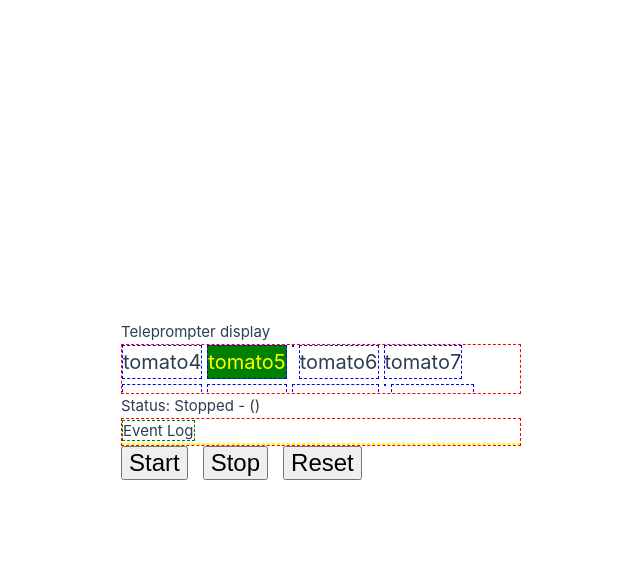
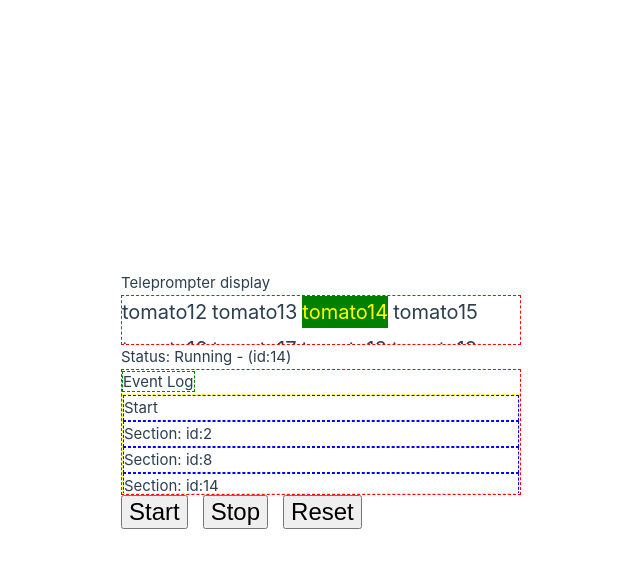
Before and after one commit to The1Krutz/kcm_homework, a Vue app: page / in a window 1280 px wide. Both pictures are taken after a click on the button "Start". Shown: the top 568 px of the page, without its empty margins (319-959 px from the left). Built offline with nearby package versions, Linux system fonts and the light colour scheme; the HTML template or start-up script is replaced by a standard one.

Commit message:
got the status log mostly working

```diff
--- a/src/App.vue
+++ b/src/App.vue
@@ -13,7 +13,7 @@ import {
 } from './components/types';
 import { sampleScript, TokenizeScript } from './components/data';
 
-const debugEvents: Ref<PrompterEvent[]> = ref([]);
+const eventHistory: Ref<PrompterEvent[]> = ref([]);
 const currentStatus: Ref<PrompterStatus> = ref({
   status: StatusOption.Stopped,
   feed: '',
@@ -37,22 +37,29 @@ function onReset() {
   prompter.value?.ResetPrompter();
 }
 
-function updateStatus(event: PrompterEvent) {
+function onPrompterEvent(event: PrompterEvent) {
   switch (event.event) {
     case 'switchToCamera':
-    case 'switchToImage':
+      console.log('App.onChangeCamera');
       currentStatus.value.feed = event.target;
       break;
+    case 'switchToImage':
+      console.log('App.onChangeImage');
+      currentStatus.value.feed = event.target;
     case 'switchSection':
+      console.log('App.onChangeSection');
       currentStatus.value.section = event.target;
       break;
     case 'startPlayback':
+      console.log('App.onStartPlayback');
       currentStatus.value.status = StatusOption.Running;
       break;
     case 'stopPlayback':
+      console.log('App.onStopPlayback');
       currentStatus.value.status = StatusOption.Stopped;
       break;
     case 'resetPlayback':
+      console.log('App.onResetPlayback');
       /**
        * This keeps the current running state (ie if it's running, keep running) but resets the feed/section so the start tags can set them
        */
@@ -60,6 +67,7 @@ function updateStatus(event: PrompterEvent) {
       currentStatus.value.section = '';
       break;
   }
+  eventHistory.value.push(event);
 }
 
 onMounted(() => {
@@ -70,9 +78,9 @@ onMounted(() => {
 
 <template>
   <main>
-    <Teleprompter :tokenizedText="tokenizedText" ref="prompter" />
+    <Teleprompter :tokenizedText="tokenizedText" @prompterEvent="onPrompterEvent" ref="prompter" />
     <Status :status="currentStatus" />
-    <EventLog :events="debugEvents" />
+    <EventLog :events="eventHistory" />
     <Controls @start="() => onStart()" @stop="() => onStop()" @reset="() => onReset()" />
   </main>
 </template>
--- a/src/components/EventLog.vue
+++ b/src/components/EventLog.vue
@@ -1,7 +1,8 @@
 <script setup lang="ts">
+import { useTemplateRef, watch } from 'vue';
 import type { PrompterEvent } from './types';
 
-defineProps<{
+const props = defineProps<{
   events: PrompterEvent[];
 }>();
 
@@ -23,13 +24,19 @@ function getEventDisplayText(event: PrompterEvent): string {
       return 'oops';
   }
 }
+
+const eventsItem = useTemplateRef<HTMLParagraphElement[]>('eventsItem');
+
+watch(props.events, () => {
+  eventsItem.value?.[eventsItem.value.length - 1]?.scrollIntoView({ behavior: 'smooth' });
+});
 </script>
 
 <template>
   <div class="log-container">
     <label for="#event-list">Event Log</label>
     <div id="event-list" class="event-list">
-      <p v-for="event in events">{{ getEventDisplayText(event) }}</p>
+      <p v-for="event in events" ref="eventsItem">{{ getEventDisplayText(event) }}</p>
     </div>
   </div>
 </template>
@@ -48,4 +55,8 @@ label {
   max-height: 100px;
   overflow: auto;
 }
+
+.event-list p {
+  border: 1px dashed blue;
+}
 </style>
--- a/src/components/Teleprompter.vue
+++ b/src/components/Teleprompter.vue
@@ -1,16 +1,11 @@
 <script setup lang="ts">
 import { ref, useTemplateRef, type Ref, type ShallowRef } from 'vue';
 import { MaxFontSize, MaxScrollSpeed, MinFontSize, MinScrollSpeed } from './data';
-import type { PToken } from './types';
+import type { PrompterEvent, PToken } from './types';
 
 const props = defineProps<{ tokenizedText: PToken[] }>();
 const emitEvent = defineEmits<{
-  'start-playback': [];
-  'stop-playback': [];
-  'reset-playback': [];
-  'change-camera': [target: string];
-  'change-image': [target: string];
-  'change-section': [target: string];
+  prompterEvent: [event: PrompterEvent];
 }>();
 defineExpose({
   StartPrompter,
@@ -19,21 +14,19 @@ defineExpose({
 });
 
 function StartPrompter() {
+  emitEvent('prompterEvent', { event: 'startPlayback' });
   processNextToken();
-  emitEvent('start-playback');
 }
 
 function StopPrompter() {
+  emitEvent('prompterEvent', { event: 'stopPlayback' });
   clearTimeout(currentTimeout.value);
-
-  emitEvent('stop-playback');
 }
 
 function ResetPrompter() {
+  emitEvent('prompterEvent', { event: 'resetPlayback' });
   currentFocusToken.value = 0;
   scrollToFocusToken();
-
-  emitEvent('reset-playback');
 }
 
 function SetScrollSpeed(newSpeed: number) {
@@ -64,66 +57,51 @@ function processNextToken() {
   // handle every token type, and set up the timer to advance to the next token
   const currentToken = props.tokenizedText[currentFocusToken.value];
 
-  if (currentToken.type === 'text') {
+  if (currentToken == null) {
+    StopPrompter();
+  } else if (currentToken.type === 'text') {
     // handle text tokens
 
     scrollToFocusToken();
 
     currentTimeout.value = setTimeout(() => {
       processNextToken();
-    }, 500);
+    }, scrollSpeed.value);
   } else if (currentToken.type === 'event') {
-    // TODO - handle events
-    console.log('tomato', 'jorp');
+    // emit events for non-visible tokens
+    if (currentToken.eventType === 'switchToCamera') {
+      emitEvent('prompterEvent', { event: 'switchToCamera', target: currentToken.eventTarget });
+    } else if (currentToken.eventType === 'switchToImage') {
+      emitEvent('prompterEvent', { event: 'switchToImage', target: currentToken.eventTarget });
+    } else if (currentToken.eventType === 'switchSection') {
+      emitEvent('prompterEvent', { event: 'switchSection', target: currentToken.eventTarget });
+    }
 
     // since this token was not visible, immediately process the next one
     processNextToken();
-
-    if (currentToken.eventType === 'switchToCamera') {
-      emitEvent('change-camera', currentToken.eventTarget);
-    } else if (currentToken.eventType === 'switchToImage') {
-      emitEvent('change-image', currentToken.eventTarget);
-    } else if (currentToken.eventType === 'switchSection') {
-      emitEvent('change-section', currentToken.eventTarget);
-    }
   }
 }
 
 function scrollToFocusToken() {
-  const focusToken = focusMe.value?.[currentFocusToken.value];
-  console.log(focusToken);
-
-  focusToken?.scrollIntoView({ behavior: 'auto' });
+  focusMe.value?.[currentFocusToken.value]?.scrollIntoView({ behavior: 'smooth' });
 }
 
 const fontSize: Ref<number> = ref(20);
-const scrollSpeed: Ref<number> = ref(20);
+const scrollSpeed: Ref<number> = ref(200);
 const currentFocusToken: Ref<number> = ref(0); // id of the currently focused token, controls scrolling behavior
-const focusMe = useTemplateRef('focusMe');
+const focusMe = useTemplateRef<HTMLSpanElement[]>('focusMe');
 const currentTimeout: Ref<number> = ref(0);
 </script>
 
 <template>
   <div class="greetings">Teleprompter display</div>
   <div class="prompterText">
-    <!-- <template v-for="token in tokenizedText" ref="focusMe">
-      <span
-        v-if="token.type === 'text'"
-        :key="token.id"
-        :class="{
-          focus: token.id === currentFocusToken,
-        }"
-        >{{ token.text }}
-      </span>
-
-      <span v-if="token.type === 'event'" :key="token.id" class="hidden"></span>
-    </template> -->
-
     <span
       v-for="token in tokenizedText"
       :key="token.id"
       :class="{
         focus: token.id === currentFocusToken,
+        hidden: token.type === 'event',
       }"
       ref="focusMe"
       >{{ token.type === 'text' ? token.text : '' }}
@@ -149,7 +127,6 @@ const currentTimeout: Ref<number> = ref(0);
 
 .prompterText span {
   font-size: v-bind(fontSize + 'px');
-  border: 1px dashed blue;
   width: fit-content;
   height: fit-content;
 }
@@ -160,6 +137,8 @@ const currentTimeout: Ref<number> = ref(0);
 }
 
 .hidden {
-  display: none;
+  width: 0;
+  height: 0;
+  margin-left: -5px;
 }
 </style>
```
